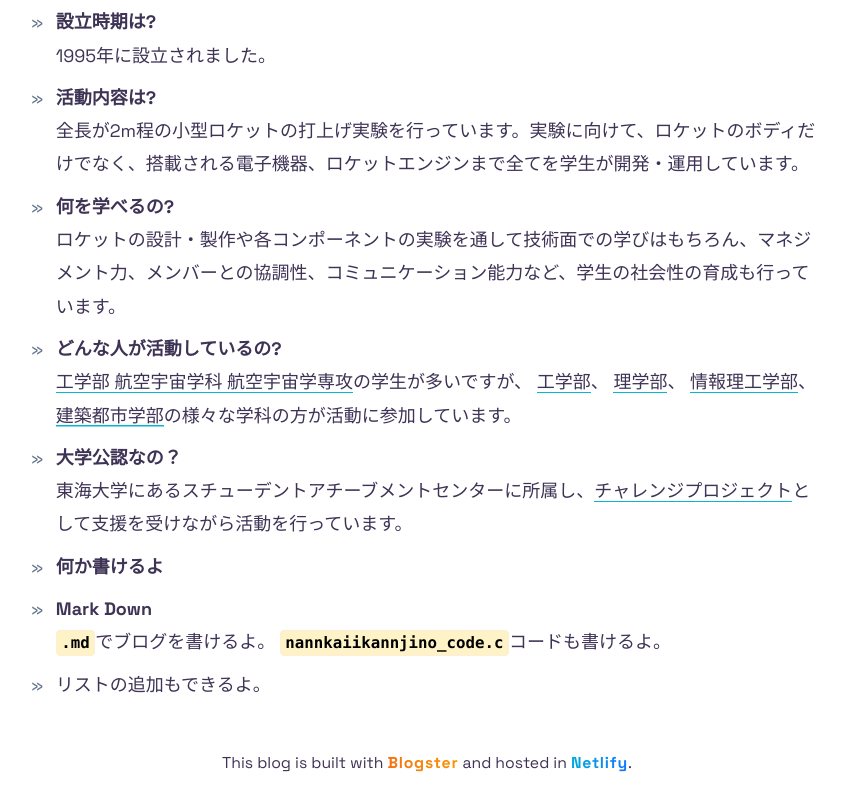
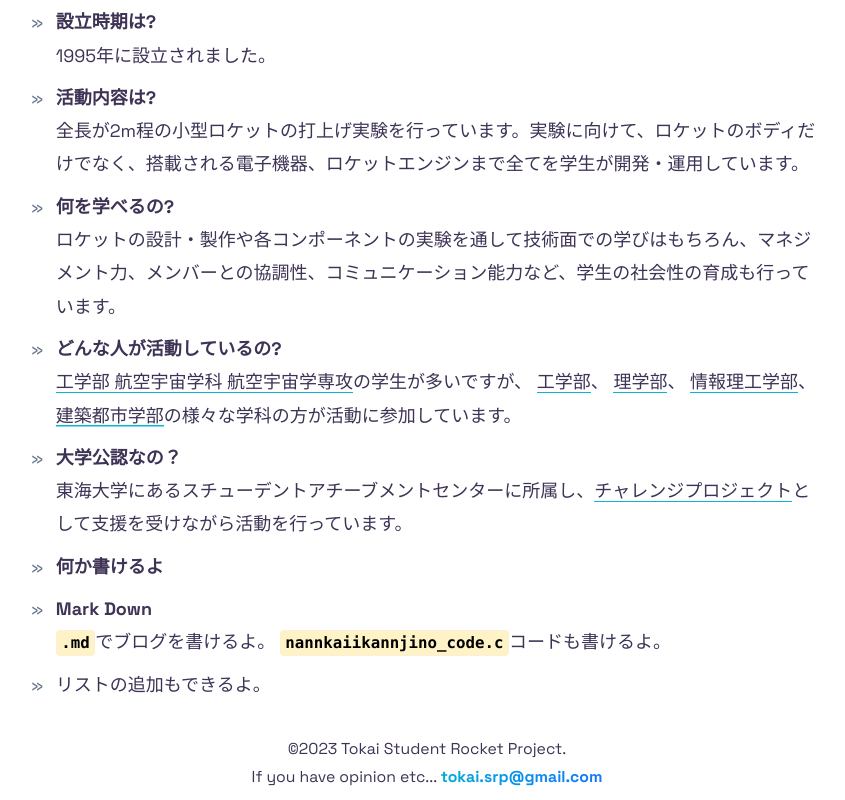
Before and after one commit to tokai-student-rocket-project/tokai-student-rocket-project.github.io_achieved, an Astro site: page / in a window 1280 px wide. Shown: the part 760-1560 px from the top of the page, without its empty margins (213-1058 px from the left). Built offline with nearby package versions, Linux system fonts and the light colour scheme; Astro itself is replaced by a stand-in of ours.

Commit message:
フッターをTSRP仕様に変更

```diff
--- a/src/components/Footer.astro
+++ b/src/components/Footer.astro
@@ -2,20 +2,35 @@
 ---
 
 <footer class="text-sm leading-[1.75] mt-4">
-  <div>
+  <!--
+    <div>
     This blog is built with
     <a
       class="unset gradient-link tracking-wider font-bold bg-clip-text text-transparent bg-gradient-to-r from-[#f57111] to-[#f79605] hover:after:bg-gradient-to-r hover:after:from-[#f57111] hover:after:to-[#f79605]"
       href={"https://github.com/flexdinesh/blogster"}
       target="_blank"
     >
-      Blogster</a> and hosted in
+      Blogster</a
+    > and hosted in
     <a
       class="unset gradient-link tracking-wider font-bold bg-clip-text text-transparent bg-gradient-to-r from-[#00abda] to-[#1476ff] hover:after:bg-gradient-to-r hover:after:from-[#00abda] hover:after:to-[#1476ff]"
       href={"https://www.netlify.com"}
       target="_blank"
     >
-      Netlify</a>.
+      Netlify</a
+    >.
+  </div>
+
+  -->
+  <div>
+    ©2023 Tokai Student Rocket Project.
+    <br />
+    If you have opinion etc...
+    <a
+      class="unset gradient-link tracking-winder font-bold bg-clip-text text-transparent bg-gradient-to-r from-[#00abda] to-[#1476ff] hover:after:bg-gradient-to-r hover:after:from-[#00abda] hover:after:to-[#1476ff]"
+      href=" mailto:tokai.srp&#64;gmail.com"
+    >
+      tokai.srp@gmail.com</a>
   </div>
 </footer>
 
```
